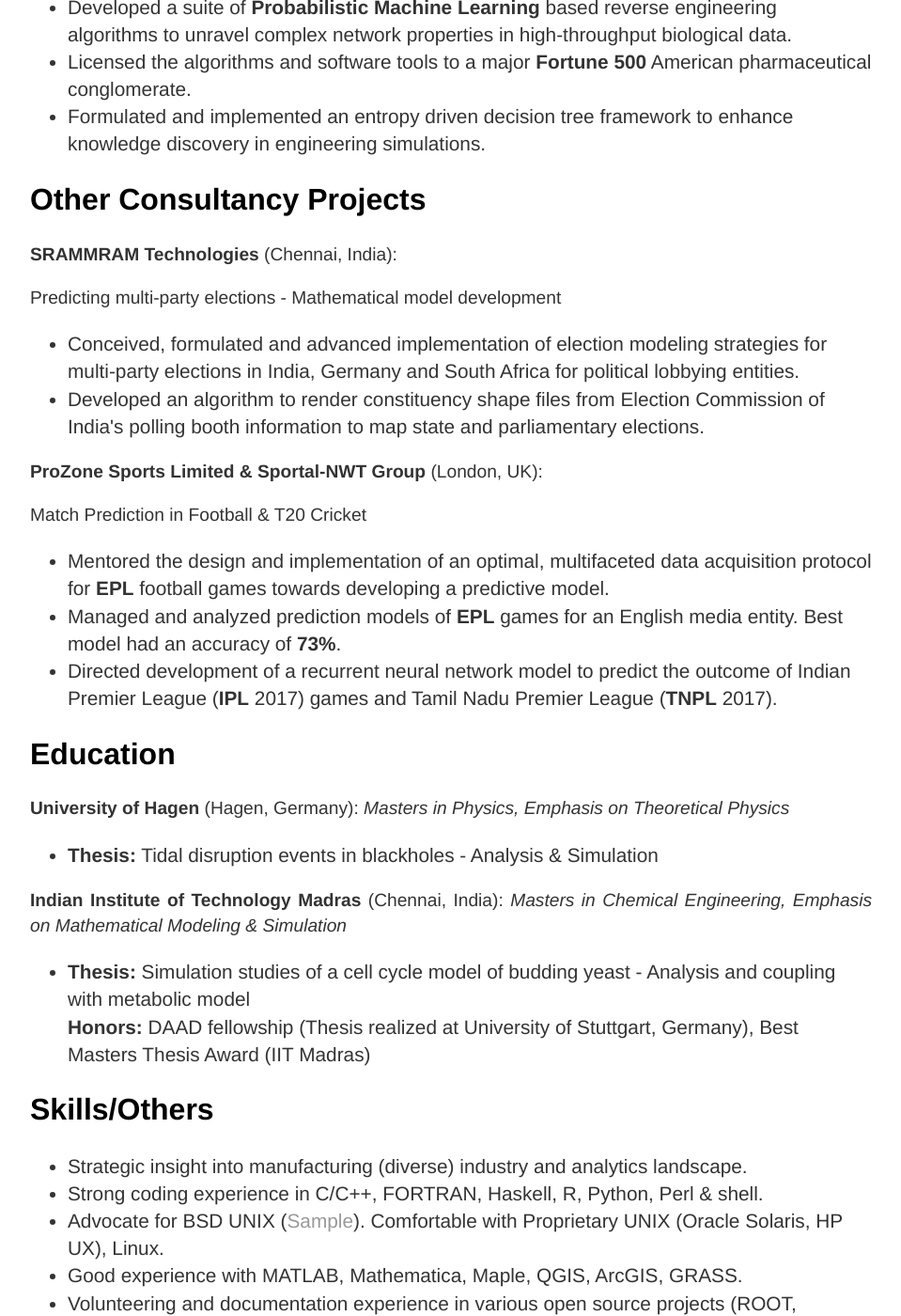
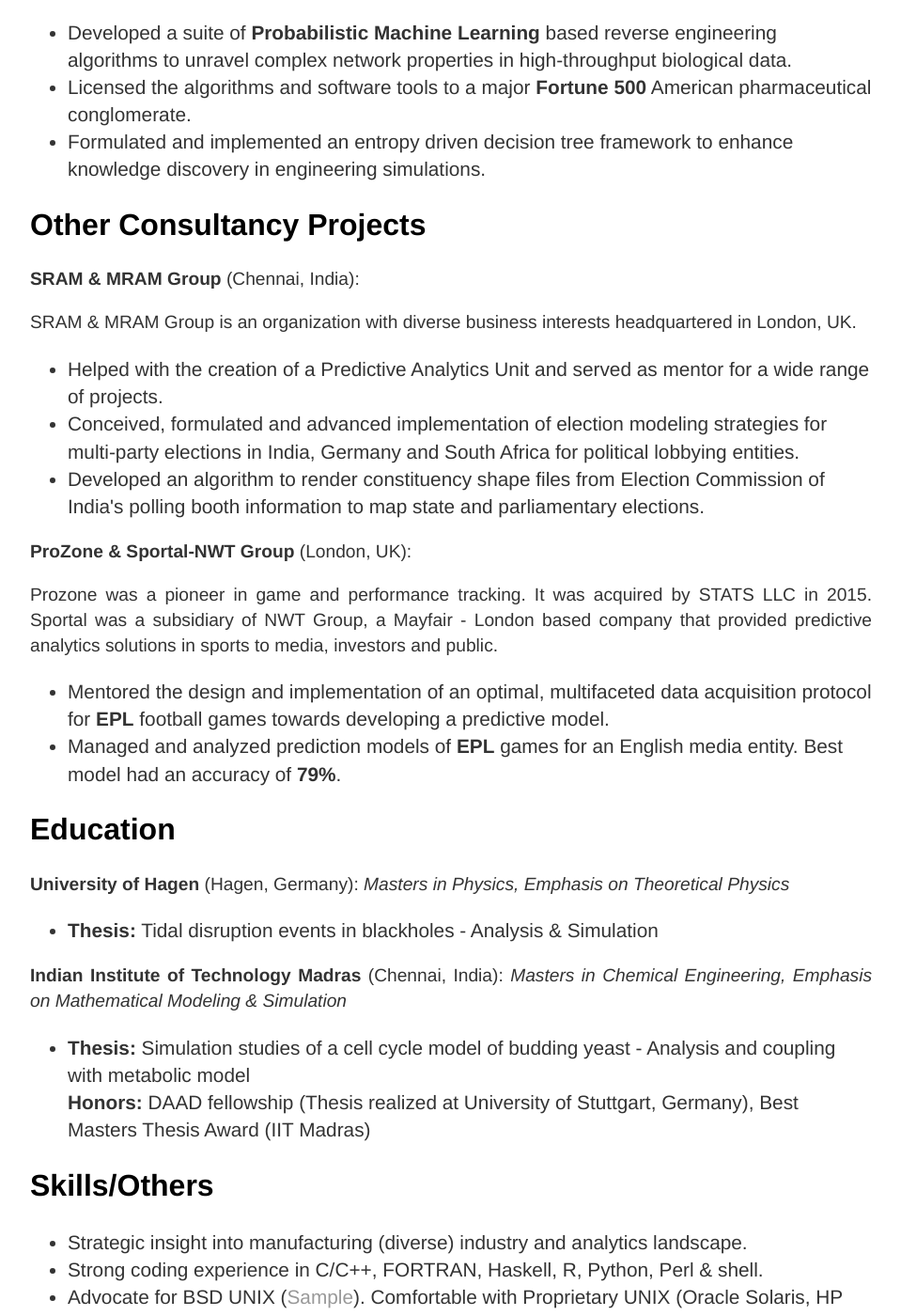
Before and after one commit to DaisukeAramaki/DaisukeAramaki.github.io, a Jekyll site: the page built from cv/index.html, in a window 1280 px wide and 1400 px high, scrolled down 1747 px. Shown: the whole window at 94% size, without its empty margins (160-1119 px from the left). Built offline with Jekyll 4.4.1, drawn with Linux system fonts in a browser that asks for light colours; some of the changed text lies outside the part shown.

Commit message:
Minor changes

```diff
--- a/cv/index.html
+++ b/cv/index.html
@@ -26,7 +26,7 @@
 </p>
 
 <p style='text-align: justify;'><strong>Horv&aacute;th & Partners</strong> (Stuttgart): <em>Senior Associate Consultant & Quantitative Mentor</em>
-	<p style='text-align: justify;'>Horv&aacute;th & Partners is a leading management consulting firm headquartered in Stuttgart, Germany.
+	<p style='text-align: justify;'>Horv&aacute;th & Partners is a leading European management consulting firm headquartered in Stuttgart, Germany.
 										<ul >
 											<li>Devised a competitive benchmarking strategy to assess a client's manufacturing effectiveness by comparison with top-drawer contract manufacturers.</li>
 											<li>Recommmended an operating consolidation model of governance driven by machine learning based data discovery for a chemical manufacturing client to address production inefficiencies in plant operations. Resulted in reduction of overhead costs and a 21% increase in effiiciency. </li>
@@ -53,27 +53,27 @@
 <p style='text-align: justify;'><strong>University of Stuttgart</strong> (Stuttgart, Germany): <em>Research Engineer</em>
 									<ul>
 											<li>Developed a suite of <strong>Probabilistic Machine Learning</strong> based reverse engineering algorithms to unravel complex network properties in high-throughput biological data.</li>
-<li>Licensed the algorithms and software tools to a major <strong>Fortune 500</strong> American pharmaceutical conglomerate.
+                      <li>Licensed the algorithms and software tools to a major <strong>Fortune 500</strong> American pharmaceutical conglomerate.
 											<li>Formulated and implemented an entropy driven decision tree framework to enhance knowledge discovery in engineering simulations.</li>
 									</ul>
 </p>
 
          <h2>Other Consultancy Projects</h2>
-				 <p style='text-align: justify;'><strong>SRAMMRAM Technologies</strong> (Chennai, India):</p>
-         <p style='text-align: justify;'>Predicting multi-party elections - Mathematical model development
+				 <p style='text-align: justify;'><strong>SRAM & MRAM Group</strong> (Chennai, India):</p>
+         <p style='text-align: justify;'>SRAM & MRAM Group is an organization with diverse business interests headquartered in London, UK.
 				<ul>
+					     <li>Helped with the creation of a Predictive Analytics Unit and served as mentor for a wide range of projects.
 							<li>Conceived, formulated and advanced implementation of election modeling strategies for multi-party elections in India, Germany and South Africa for political lobbying entities.</li>
               <li>Developed an algorithm to render constituency shape files from Election Commission of India's polling booth information to map state and parliamentary elections.</li>
        </ul>
 </p>
 
-			 <p style='text-align: justify;'><strong>ProZone Sports Limited & Sportal-NWT Group</strong> (London, UK):</p>
-			 <p style='text-align: justify;'>Match Prediction in Football & T20 Cricket
+			 <p style='text-align: justify;'><strong>ProZone & Sportal-NWT Group</strong> (London, UK):</p>
+			 <p style='text-align: justify;'>Prozone was a pioneer in game and performance tracking. It was acquired by STATS LLC in 2015.  Sportal was a subsidiary of NWT Group, a Mayfair - London based company that provided predictive analytics solutions in sports to media, investors and public.
 			 <ul>
 						<li>Mentored the design and implementation of an optimal, multifaceted data acquisition protocol for <strong>EPL</strong> football games towards developing a predictive model.</li>
-            <li>Managed and analyzed prediction models of <strong>EPL</strong> games for an English media entity. Best model had an accuracy of <strong>73%</strong>.
-					 <li>Directed development of a recurrent neural network model to predict the outcome of Indian Premier League (<strong>IPL</strong> 2017) games and Tamil Nadu Premier League (<strong>TNPL</strong> 2017).</li>
-				</ul>
+            <li>Managed and analyzed prediction models of <strong>EPL</strong> games for an English media entity. Best model had an accuracy of <strong>79%</strong>.</li>
+			</ul>
 			</p>
 
 
```
